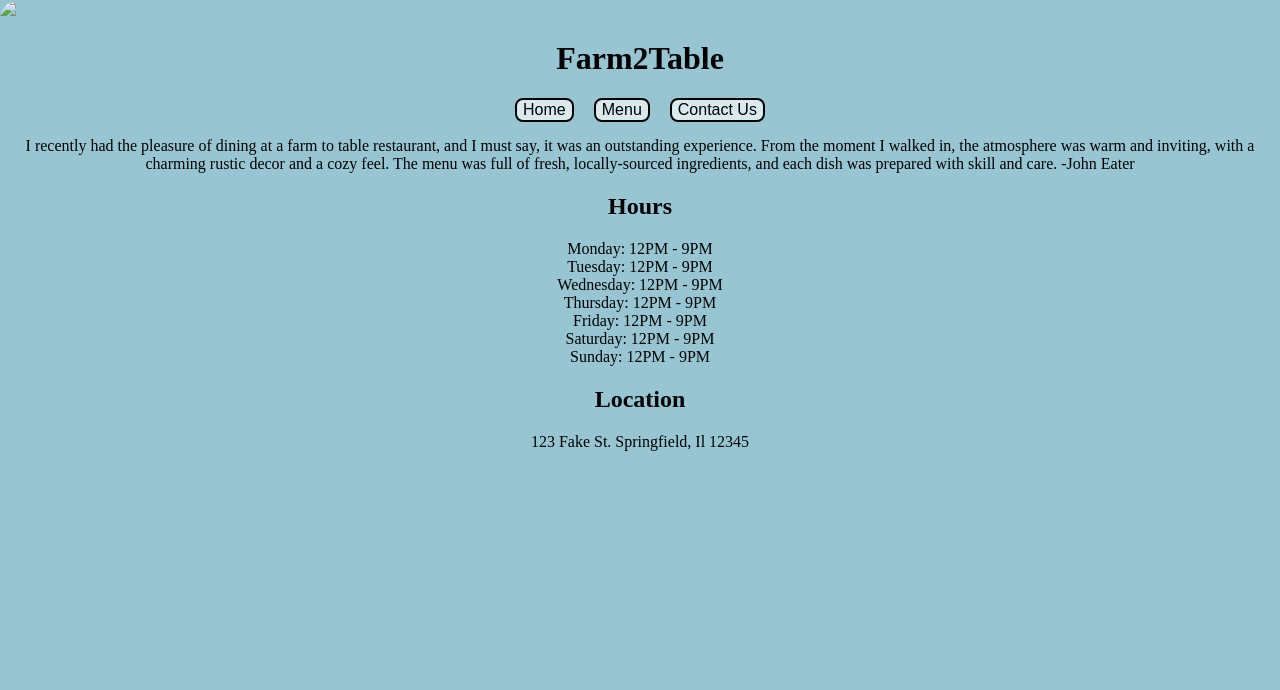
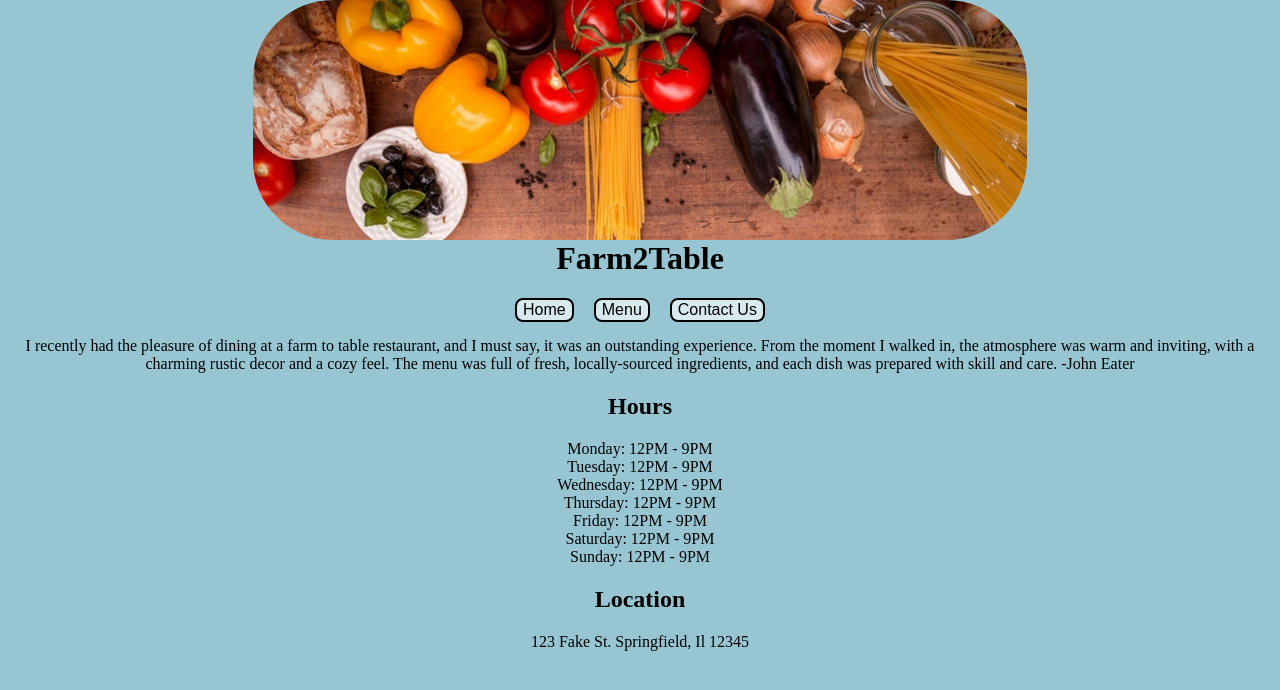
Before and after one commit to gregoryls/restaurant-page, a website built with webpack: page dist/index.html in a window 1280 px wide. Built offline with Linux system fonts and the light colour scheme.

Commit message:
update splash image css

```diff
--- a/src/style.css
+++ b/src/style.css
@@ -10,7 +10,7 @@ body h1 {
 
 body img {
   /* width: 80vw; */
-  height: min(5vh, 300px);
+  height: min(30vh, 300px);
   display: block;
   margin: auto;
   border-radius: 80px;
```
Also changed, not shown: dist/c5d2a6ad2ad5d9e65387.jpg (added), dist/index.bundle.js, src/food-splash2.jpg (added).
